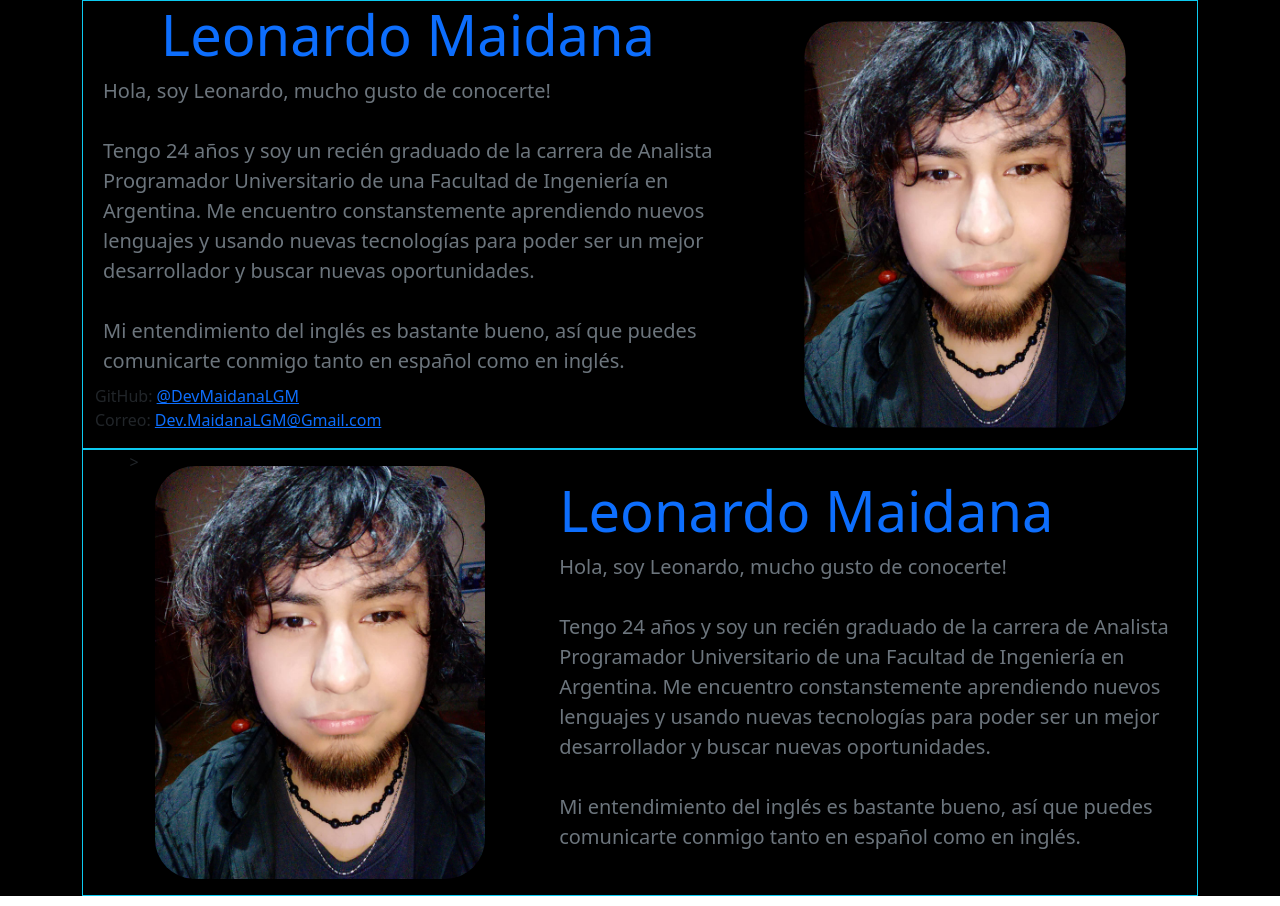
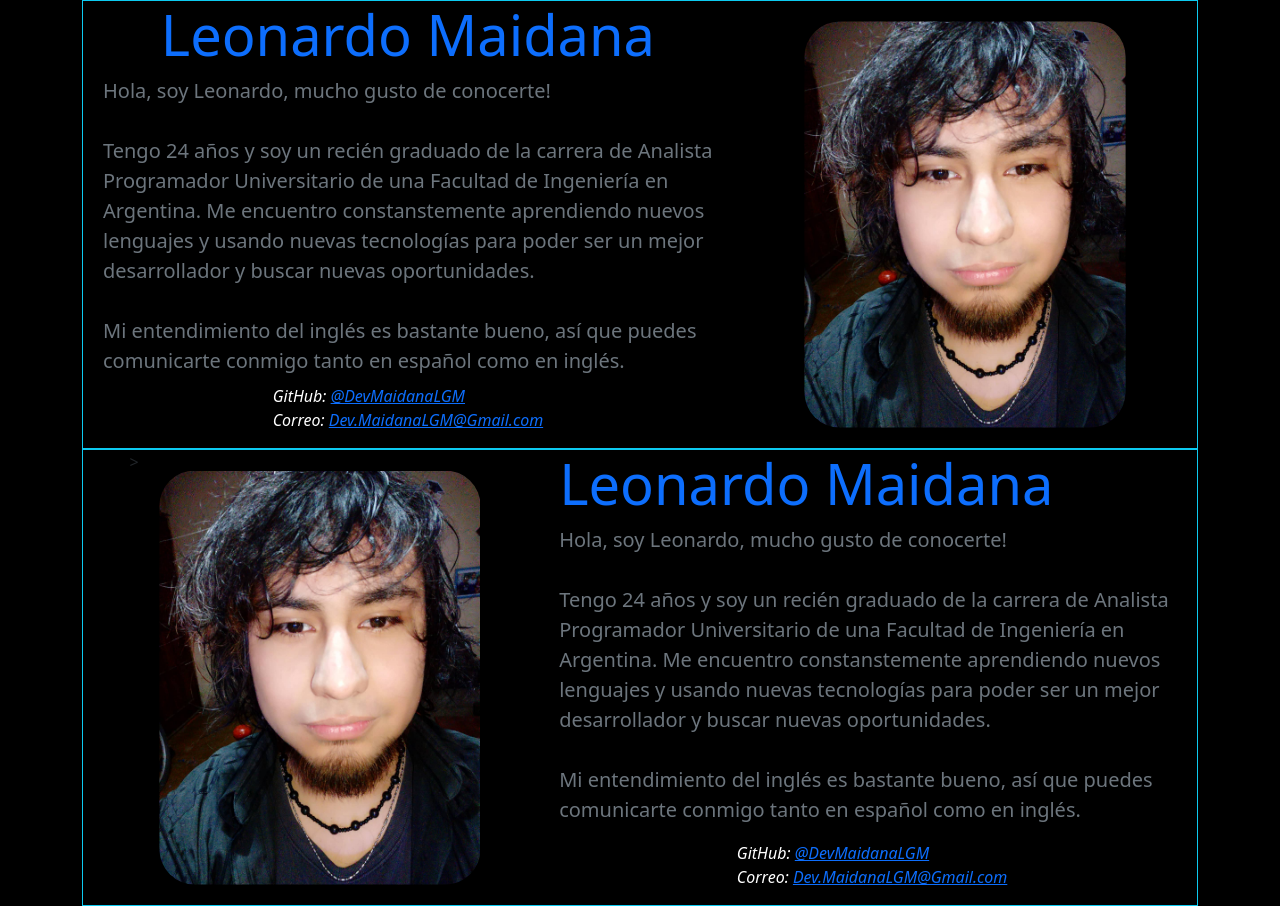
Before and after one commit to DevMaidanaLGM/React-Js-Project, a React (Create React App) app: page / in a window 1280 px wide. Built offline with nearby package versions, Linux system fonts and the light colour scheme.

Commit message:
I'm adding the github and email in the about component

```diff
--- a/src/views/about.jsx
+++ b/src/views/about.jsx
@@ -29,8 +29,8 @@ return(
       			español como en inglés.
       		</p>
 
-          <div className="align-self-center" >
-            <p className="text-justify">
+          <div className="align-self-center d-flex justify-content-center " >
+            <p className="text-justify contacts">
             GitHub: <a
               href="https://www.github.com/DevMaidanaLGM">@DevMaidanaLGM
               </a> <br/>
@@ -51,7 +51,7 @@ return(
       <div className="row d-flex justify-content-around border border-info">
 
       <div className="col-12 col-lg-5 d-flex justify-content-center">>
-        <img className="w-75 m-3 imgBorded"src="./img/leonprofile.jpg" alt=""/>
+        <img className="w-75 m-3 imgBorded imgLeon"src="./img/leonprofile.jpg" alt=""/>
       </div>
 
         <div class="col-12 col-lg-7 align-self-center">
@@ -74,6 +74,17 @@ return(
         			español como en inglés.
         		</p>
 
+            <div className="align-self-center d-flex justify-content-center " >
+              <p className="text-justify contacts">
+              GitHub: <a
+                href="https://www.github.com/DevMaidanaLGM">@DevMaidanaLGM
+                </a> <br/>
+                Correo: <a
+                  href="dev.maidanalgm@gmail.com">Dev.MaidanaLGM@Gmail.com
+                  </a> <br/>
+              </p>
+            </div>
+
         </div>
 
       </div>
--- a/src/views/styles/about.css
+++ b/src/views/styles/about.css
@@ -19,3 +19,8 @@ padding: 1%;
 
 
 }
+
+.contacts{
+  color: white;
+  font-style: italic;
+}
```
